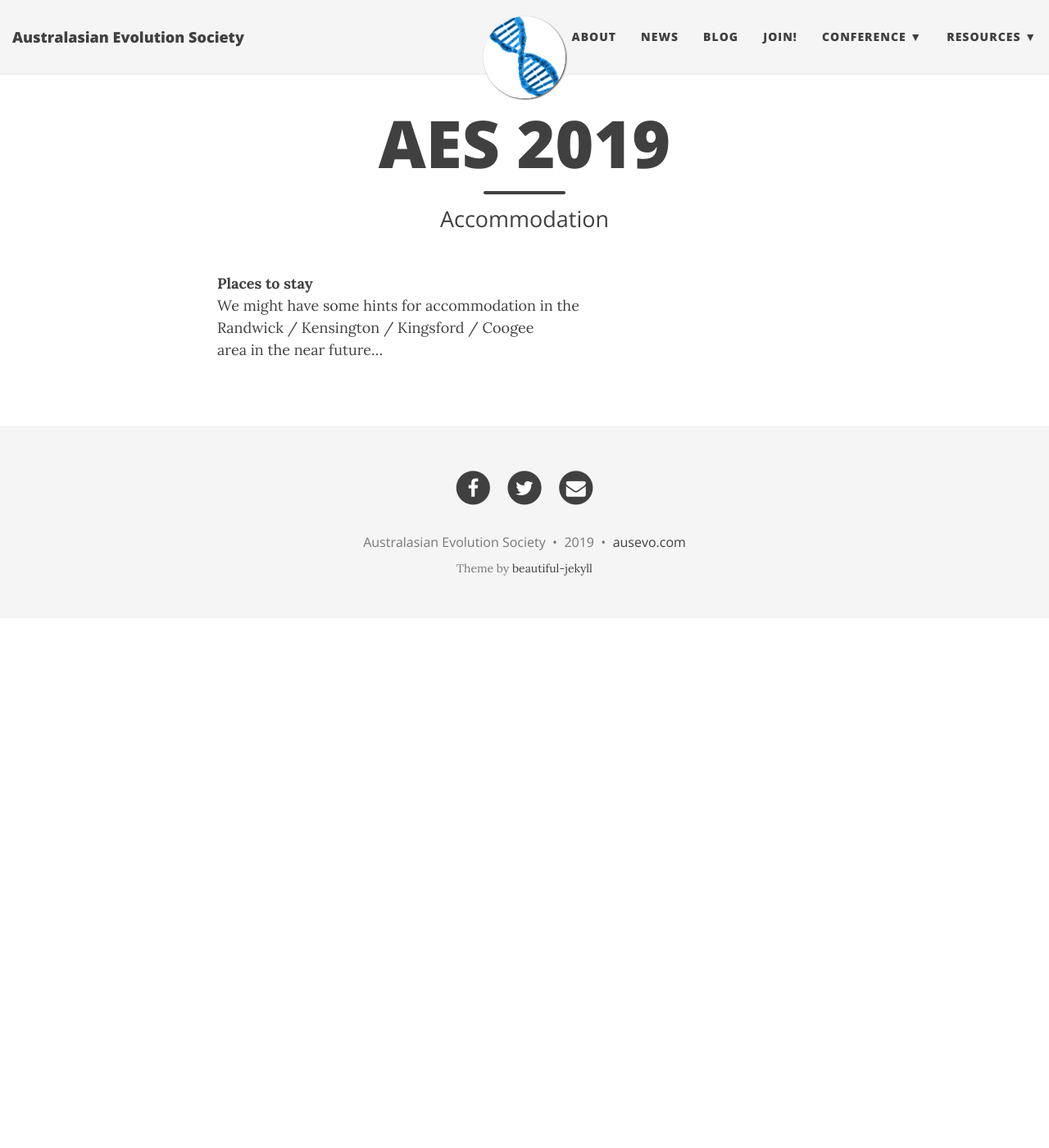
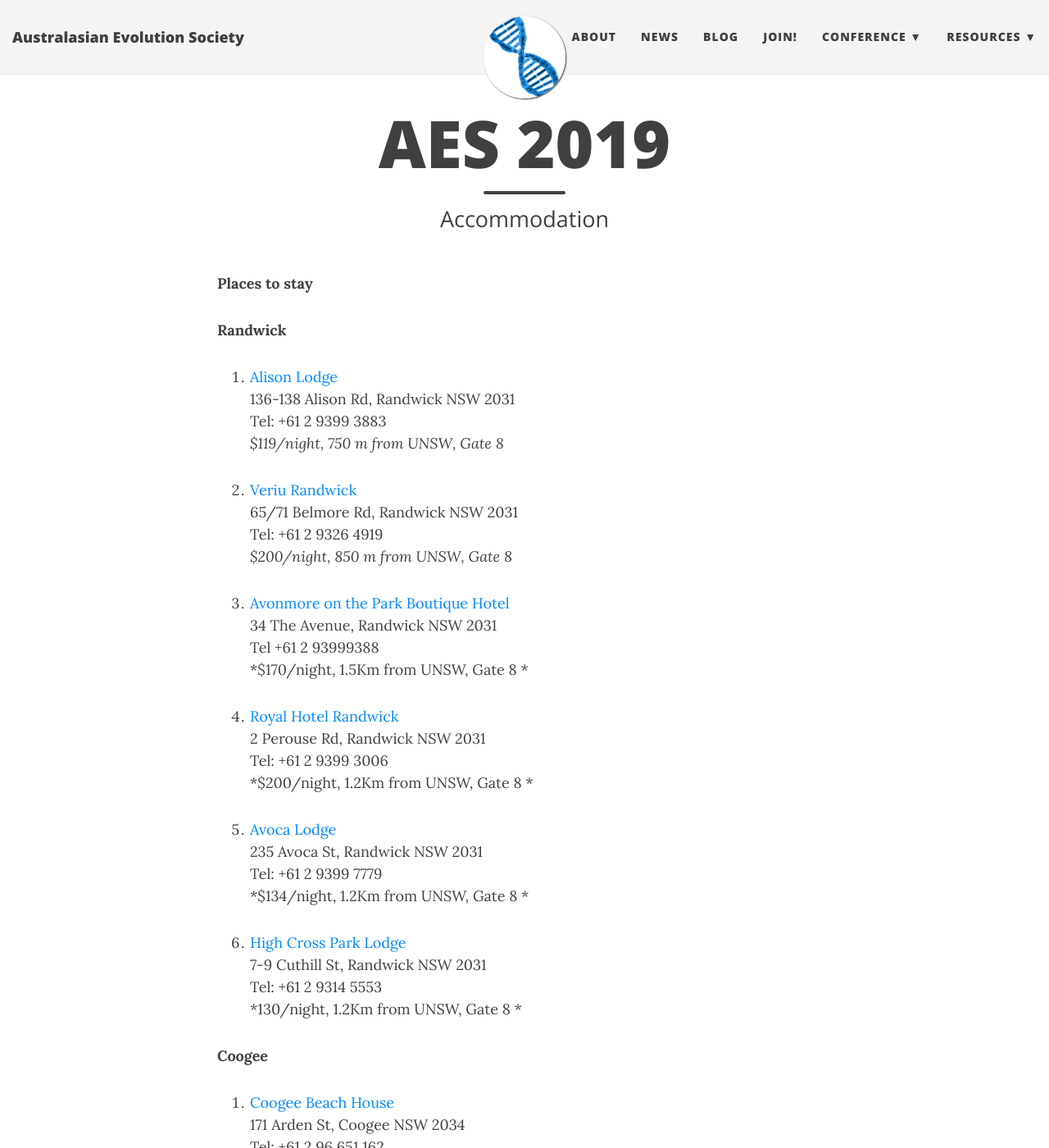
Before and after one commit to ausevo/ausevo.github.io, a Jekyll site: the page built from accommodation.md, in a window 1280 px wide and 1400 px high. Shown: the whole window at 82% size. Built offline with Jekyll 4.4.1, drawn with Linux system fonts in a browser that asks for light colours; nearby versions of some CDN libraries; some of the changed text lies outside the part shown.

Commit message:
Update accommodation.md

```diff
--- a/accommodation.md
+++ b/accommodation.md
@@ -5,6 +5,55 @@
 ---
 
 **Places to stay**
-We might have some hints for accommodation in the
-Randwick / Kensington / Kingsford / Coogee
-area in the near future...
+
+**Randwick**
+
+1.	[Alison Lodge](https://www.sydneylodges.com/accommodation/randwick/lodge/9/alison-lodge.html)
+136-138 Alison Rd, Randwick NSW 2031
+ Tel: +61 2 9399 3883
+ *$119/night, 750 m from UNSW, Gate 8*
+
+2.	[Veriu Randwick](https://www.veriu.com.au/randwick/en/)
+65/71 Belmore Rd, Randwick NSW 2031
+Tel: +61 2 9326 4919
+*$200/night, 850 m from UNSW, Gate 8*
+
+3.	[Avonmore on the Park Boutique Hotel](http://www.avonmoreonthepark.com.au/)
+34 The Avenue, Randwick NSW 2031
+Tel +61 2 93999388
+*$170/night,  1.5Km from UNSW, Gate 8 *
+
+4.	[Royal Hotel Randwick](http://royalhotelrandwick.com.au/)
+2 Perouse Rd, Randwick NSW 2031
+Tel: +61 2 9399 3006
+*$200/night, 1.2Km from UNSW, Gate 8 *
+
+5.	[Avoca Lodge](https://www.sydneylodges.com/accommodation/randwick/lodge/8/avoca-lodge.html)
+235 Avoca St, Randwick NSW 2031
+Tel: +61 2 9399 7779
+*$134/night, 1.2Km from UNSW, Gate 8  *
+
+6.	[High Cross Park Lodge](https://www.sydneylodges.com/accommodation/randwick/lodge/11/high-cross-park-lodge.html)
+7-9 Cuthill St, Randwick NSW 2031
+Tel: +61 2 9314 5553
+*130/night, 1.2Km from UNSW, Gate 8  *
+
+**Coogee**
+
+1.	[Coogee Beach House](http://www.coogeebeachhouse.com/)
+171 Arden St, Coogee NSW 2034
+Tel: +61 2 96 651 162
+*$90/night, 3Km from UNSW, Gate 8 *
+
+2.	[Coogee Prime Lodge](http://coogeeprimelodge.com.au/rooms/)
+272 Clovelly Rd, Clovelly NSW 2031
+Tel: +61 2 8065 9796
+*120/night, 3 Km from UNSW, Gate 8  *
+
+[Airbnb](https://www.airbnb.com.au/)
+
+[Backpackers and hostels](https://www.hostelworld.com/hostels/Sydney/Coogee)
+
+**Public Transport to UNSW**
+Buses from Randwick to UNSW: 400, 348, 372
+Buses from Coogee to UNSW: 400, 370, 314, 339, 372
```
